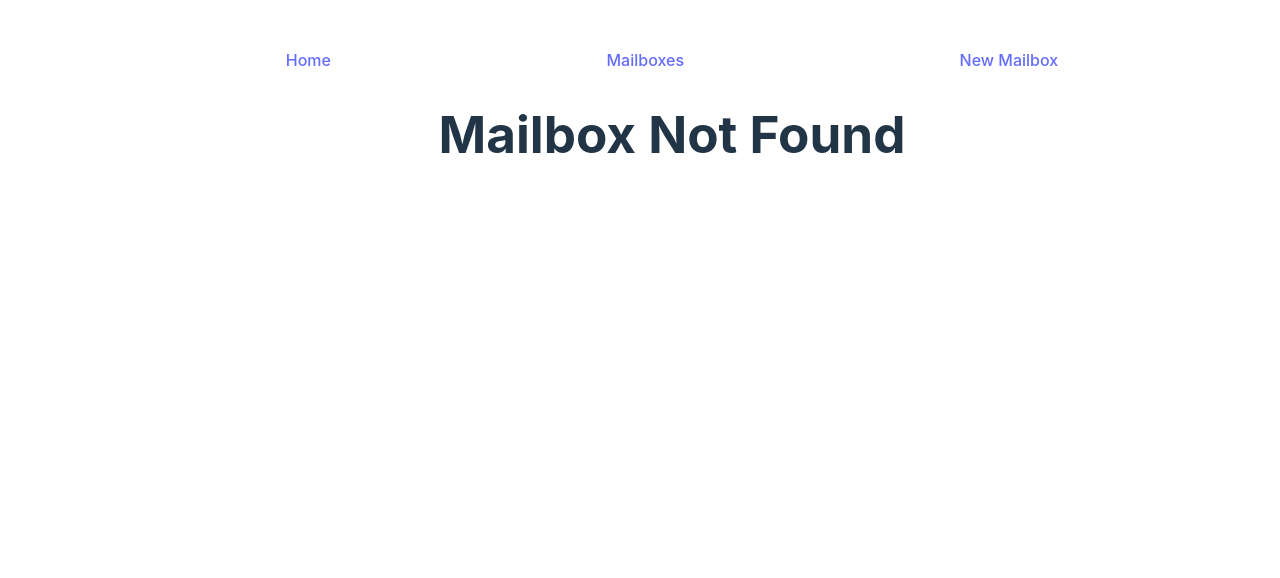
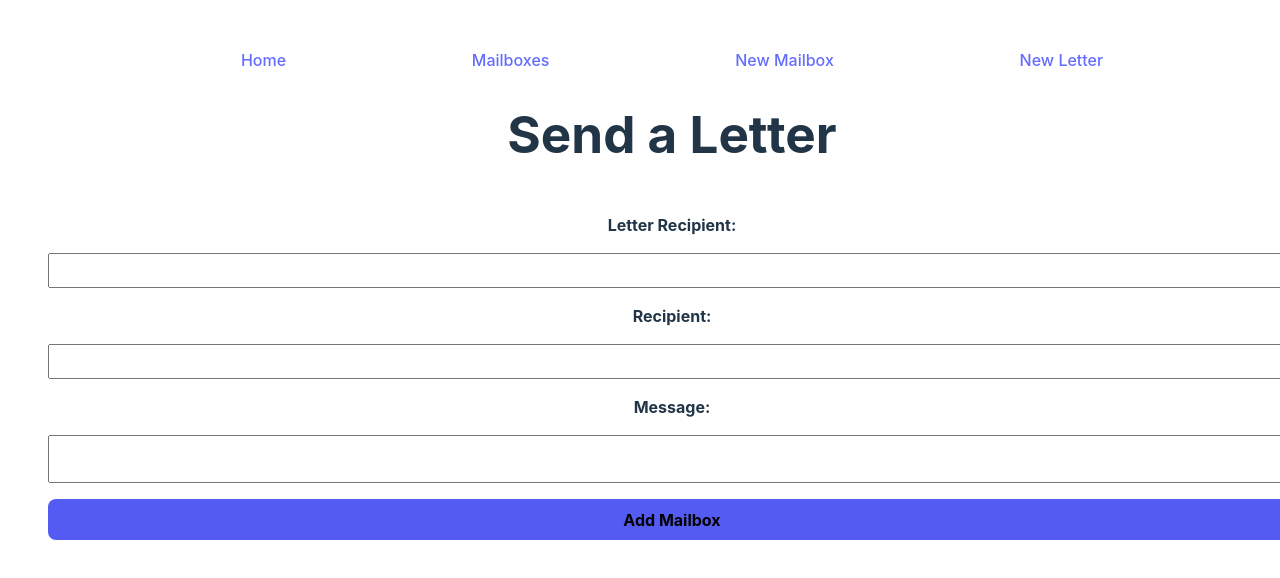
Before and after one commit to ryandeist/react-router-dom-lab, a React (Vite) app: page /new-letter in a window 1280 px wide. Before the commit this address had no page. Shown: the top 578 px of the page. Built offline with nearby package versions, Linux system fonts and the light colour scheme.

Commit message:
LetterForm.jsx completed, letters render on mailbox page

```diff
--- a/src/App.jsx
+++ b/src/App.jsx
@@ -3,16 +3,25 @@ import NavBar from './components/NavBar/NavBar';
 import MailboxList from './components/MailboxList/MailboxList';
 import MailboxForm from './components/MailboxForm/MailboxForm';
 import MailboxDetails from './components/MailboxDetails/MailboxDetails';
+import LetterForm from './components/LetterForm/LetterForm';
 import { Route, Routes } from 'react-router';
 import { useState } from 'react';
 
 const App = () => {
   const [mailboxes, setMailboxes] = useState([]);
+  const [letters, setLetters] = useState([]);
+
+  const addLetter = (newLetterData) => {
+    newLetterData._id = letters.length + 1;
+    setLetters([...letters, newLetterData]);
+  }
 
   const addMailbox = (newMailboxData) => {
     newMailboxData._id = mailboxes.length + 1;
     setMailboxes([...mailboxes, newMailboxData]);
   }
+
+  console.log(letters)
 
   return (
     <>
@@ -22,7 +31,8 @@ const App = () => {
           <Route path="/" element={<main><h1>Post Office</h1></main>} />
           <Route path="/mailboxes" element={<MailboxList mailboxes={mailboxes}/>} />
           <Route path="/new-mailbox" element={<MailboxForm addMailbox={addMailbox} />} />
-          <Route path="/mailboxes/:mailboxId" element={<MailboxDetails mailboxes={mailboxes} />} />
+          <Route path="/new-letter" element={<LetterForm addLetter={addLetter} mailboxes={mailboxes} />} />
+          <Route path="/mailboxes/:mailboxId" element={<MailboxDetails mailboxes={mailboxes} letters={letters} />} />
           <Route path="*" element={<main><h1>Mailbox Not Found</h1></main>} />
         </Routes>
       </main>
--- a/src/components/LetterForm/LetterForm.jsx
+++ b/src/components/LetterForm/LetterForm.jsx
@@ -0,0 +1,59 @@
+import { useState } from 'react';
+import { useNavigate } from 'react-router';
+
+const initState = {
+    mailboxId: 1,
+    recipient: '',
+    message: '',
+};
+
+const LetterForm = (props) => {
+    const [formData, setFormData] = useState(initState);
+    const navigate = useNavigate();
+
+    const handleSubmit = (event) => {
+        event.preventDefault();
+        props.addLetter(formData);
+        setFormData(initState);
+        navigate(`/mailboxes/${formData.mailboxId}`);
+    };
+
+    const handleChange = (event) => {
+        setFormData({
+            ...formData,
+            [event.target.name]: event.target.value
+        });
+    };
+
+    return (
+        <>
+            <h1>Send a Letter</h1>
+            <form onSubmit={handleSubmit}>
+                <label htmlFor="mailboxId">Letter Recipient:</label>
+                <select name='mailboxId' id='mailboxId' value={formData.mailboxId} onChange={handleChange}>
+                    {props.mailboxes.map((mailbox) => (
+                        <option key={mailbox._id} value={mailbox._id}>Mailbox {mailbox._id}</option>
+                    ))}
+                </select>
+                <label htmlFor="recipient">Recipient:</label>
+                <input
+                    type="text"
+                    name='recipient'
+                    id='recipient'
+                    value={formData.recipient}
+                    onChange={handleChange}
+                />
+                <label htmlFor="message">Message:</label>
+                <textarea
+                    name='message'
+                    id='message'
+                    value={formData.message}
+                    onChange={handleChange}
+                />
+                <button type='submit'>Add Mailbox</button>
+            </form>
+        </>
+    )
+};
+
+export default LetterForm;
--- a/src/components/MailboxDetails/MailboxDetails.jsx
+++ b/src/components/MailboxDetails/MailboxDetails.jsx
@@ -5,6 +5,10 @@ const MailboxDetails = (props) => {
 
     const viewedMailbox = props.mailboxes.find((mailbox) => (
         mailbox._id === Number(mailboxId)
+    ));
+
+    const selectedLetters = props.letters.filter((letter) => (
+        Number(letter.mailboxId) === Number(mailboxId)
     ));
 
     return (
@@ -16,6 +20,17 @@ const MailboxDetails = (props) => {
                     <p>{viewedMailbox.boxOwner}</p>
                     <h2>Size:</h2>
                     <p>{viewedMailbox.boxSize}</p>
+                    <h2>Letters</h2>
+                    <ul>
+                        {selectedLetters.map((letter) => (
+                            <li key={letter._id}>
+                                <h3>Recipient:</h3>
+                                <p>{letter.recipient}</p>
+                                <h3>Message:</h3>
+                                <p>{letter.message}</p>
+                            </li>
+                        ))}
+                    </ul>
                 </dl>
             </>}
             <Link to="/mailboxes">Back to Mailboxes</Link>
--- a/src/components/NavBar/NavBar.jsx
+++ b/src/components/NavBar/NavBar.jsx
@@ -6,6 +6,7 @@ const NavBar = () => {
             <Link className='nav-link' to="/">Home</Link>
             <Link to="/mailboxes">Mailboxes</Link>
             <Link to="/new-mailbox">New Mailbox</Link>
+            <Link to="/new-letter">New Letter</Link>
         </nav>
     )
 }
--- a/src/index.css
+++ b/src/index.css
@@ -90,6 +90,7 @@ ul {
   display: flex;
   list-style: none;
   flex-wrap: wrap;
+  flex-direction: column;
 }
 
 li {
```
